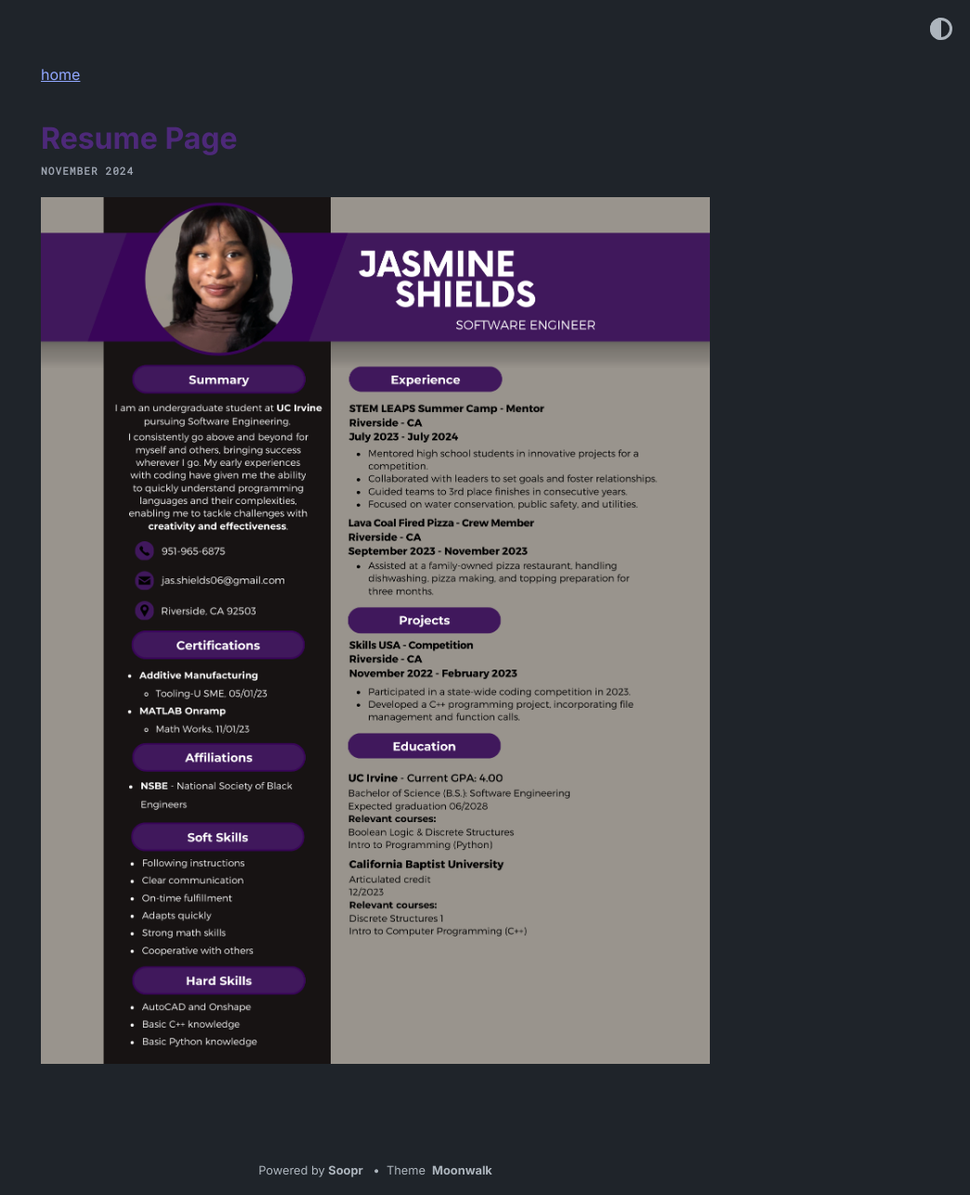
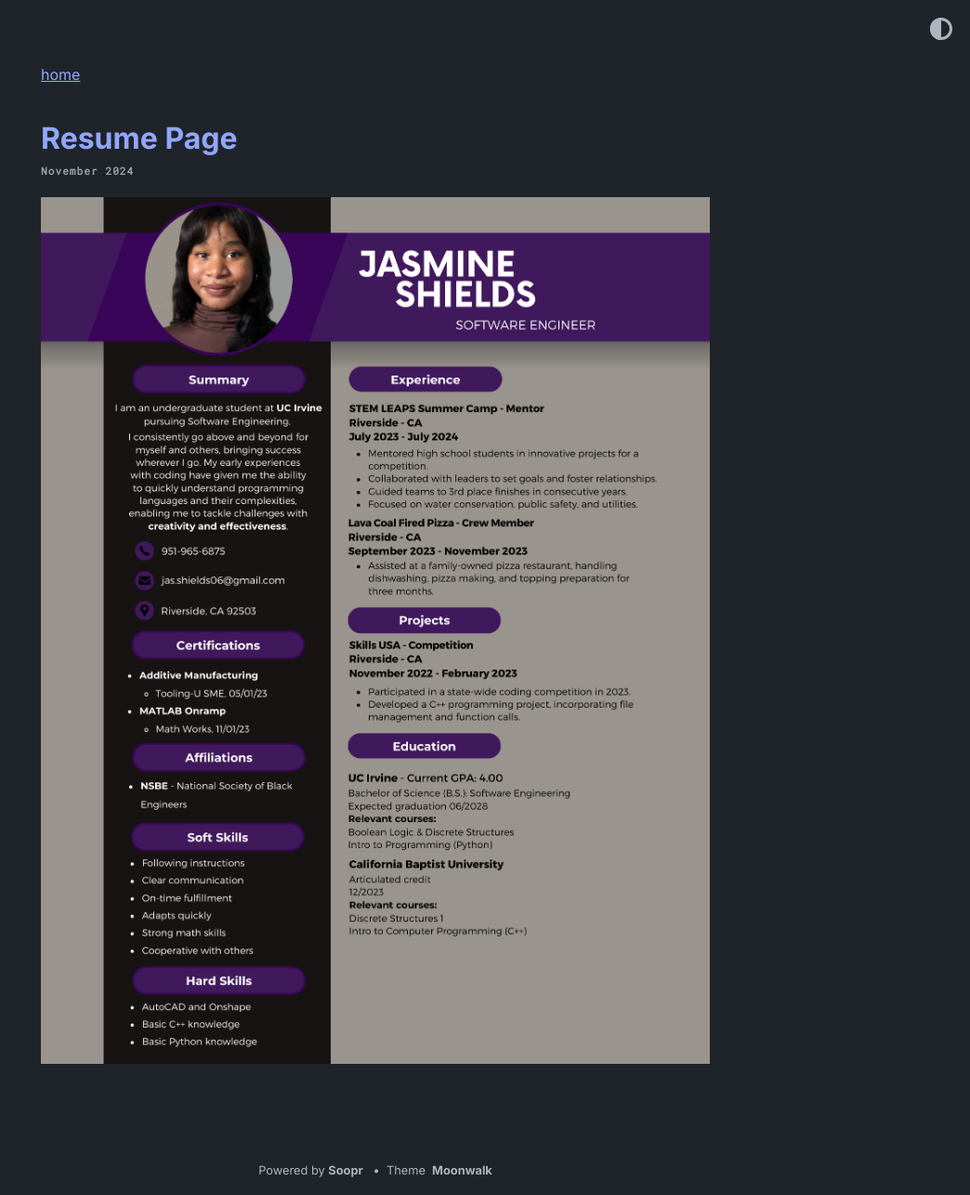
Before and after one commit to jshields06/jshields06.github.io, a Jekyll site: the page built from _posts/2024-11-15-resume-page.md, in a window 1280 px wide. Shown: the whole page at 93% size, without its empty margins (236-1280 px from the left). Built offline with Jekyll 4.4.1, drawn with Linux system fonts in a browser that asks for light colours.

Commit message:
update color

```diff
--- a/_sass/moonwalk.scss
+++ b/_sass/moonwalk.scss
@@ -79,7 +79,7 @@ img {
 // -------------- THEME SWITCHER -------------- //
 @mixin dark-appearance {
     html, body {
-        --headings: #4D2979;
+        --headings: #91A7FF;
         --links: #91A7FF;
         --highlight: #41C7C7;
         --bg: #1f242A;
@@ -89,8 +89,6 @@ img {
         --code-text: #91A7FF;
         --share-text: #C4C4C4;
     }
-
-    ;
 }
 
 html[data-theme="dark"] { @include dark-appearance; }
@@ -182,7 +180,6 @@ mark {
   font-weight: bold;
 }
 .text-upcase {
-  text-transform: uppercase;
   letter-spacing: 1px;
 }
 p code, li code {
```
